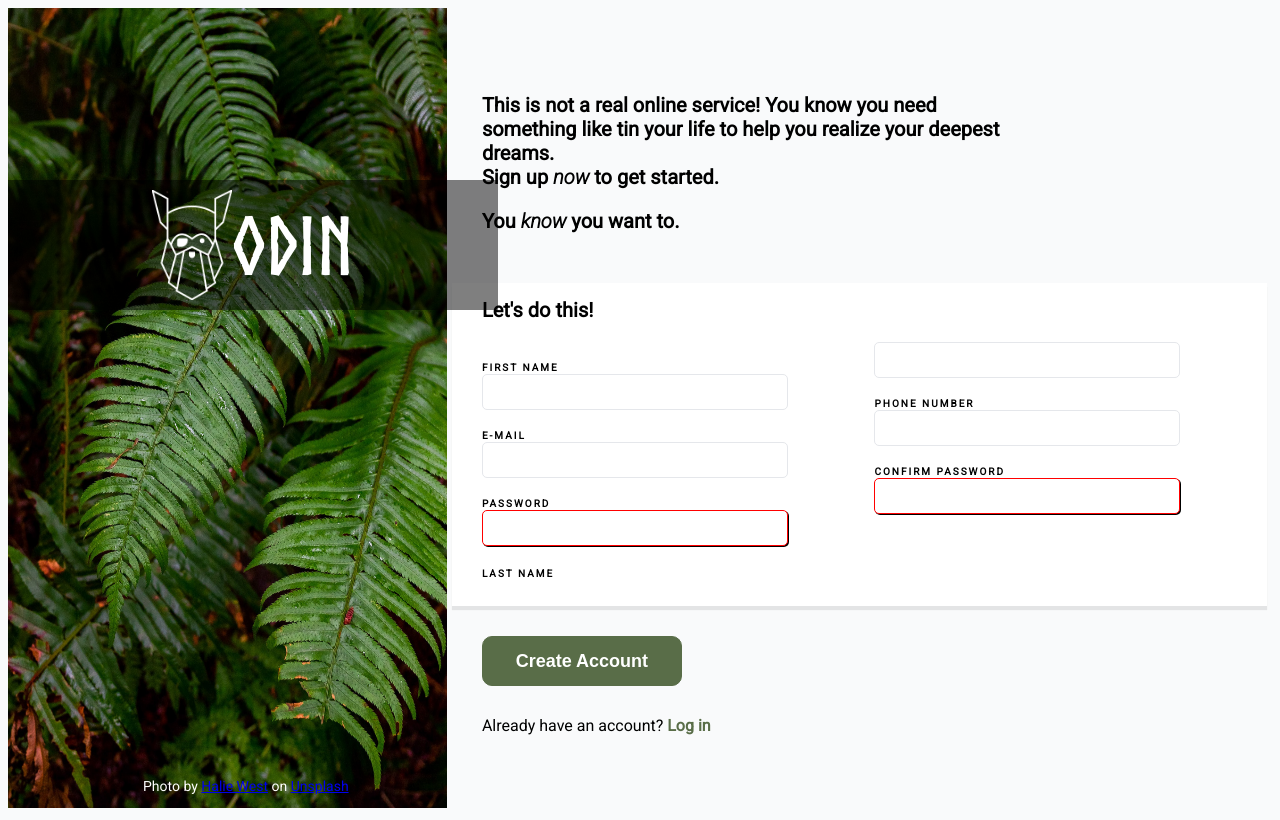
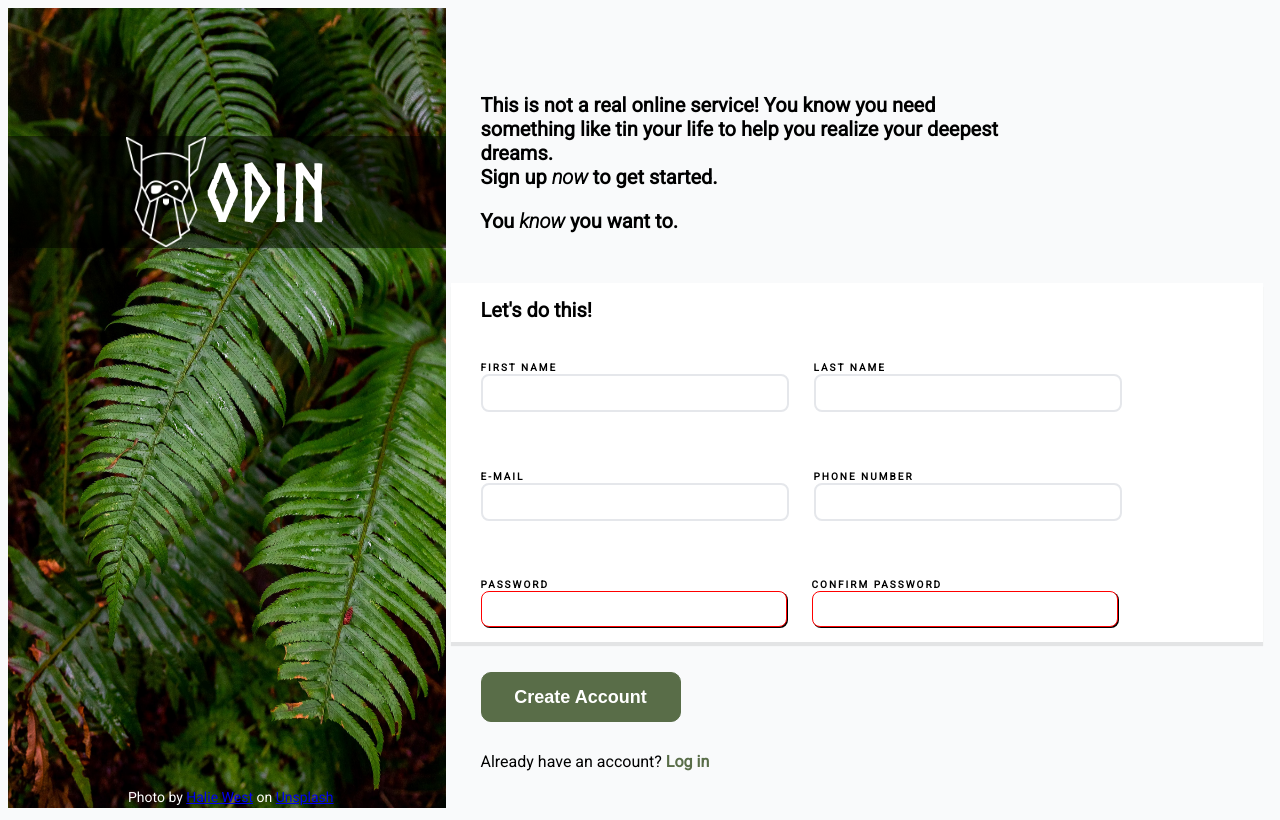
Before and after one commit to CharPet/Sign-up-Form, a plain HTML site: page index.html in a window 1280 px wide. Drawn offline with Linux system fonts and the light colour scheme.

Commit message:
Fixed transparent overlay, figcaption and flexbox for inputs
cccef

```diff
--- a/index.html
+++ b/index.html
@@ -12,67 +12,61 @@
 </head>
 <body>
     <aside class="left">
-        <figure>
-
+        <div class="image-container">
             <img src="images/halie-west-25xggax4bSA-unsplash.jpg" alt="Greenary">
-
-            <figcaption>
-                Photo by
-                <a href="https://haliewestphotography.com/">Halie West</a> on
-                <a href="https://unsplash.com/@haliewestphoto">Unsplash</a>
-            </figcaption>
-
-        </figure>
-
             <div class="black-background">
                 <img src="logos/odin-lined.png" alt="logo" class="logo-pic">
                 <p class="logo-text">ODIN</p>
             </div>
-
+            <figcaption>
+                <p>
+                    Photo by <a href="https://haliewestphotography.com/">Halie West</a> on
+                    <a href="https://unsplash.com/@haliewestphoto">Unsplash</a>
+                </p>
+            </figcaption>
+        </figure>
     </aside>
-
     <main class="right">
         <div >
             <p>This is not a real online service! You know you need something like tin your life
                 to help you realize your deepest dreams.<br>Sign up <em>now</em> to get started.</p>
-
             <p>You <em>know</em> you want to.</p>
         </div>
-
         <form action="submit" method="post" id="form">
-
             <p>Let's do this!</p>
-
             <div class="form-inputs">
+                <div style="order: 1;">
                     <label for="fname">First name</label>
                     <input type="text" id="fname" name="fname" required pattern="^[a-zA-Z][a-zA-Z0-9-_\.]{1,20}$">
-
+                </div>
+                <div style="order: 3;">
                     <label for="email">E-mail</label>
                     <input type="email" id="email" name="email" required>
-
+                </div>
+                <div style="order: 5;">
                     <label for="pwd">Password</label>
                     <input type="password" id="pwd" name="pwd" class="error" required pattern="^(?=.*\d)(?=.*[a-z])(?=.*[A-Z])(?!.*\s).*$">
-                <div id="error-message"></div>
-
+                </div>
+                <div style="order: 2;">
                     <label for="lname">Last name</label>
                     <input type="text" id="lname" name="lname" required pattern="^[a-zA-Z][a-zA-Z0-9-_\.]{1,20}$">
-
+                </div>
+                <div style="order: 4;">
                     <label for="pnumber">Phone number</label>
                     <input type="tel" id="pnumber" name="pnumber" required pattern="[\+]\d{2}[\(]\d{2}[\)]\d{4}[\-]\d{4}">
-
+                </div>
+                <div style="order: 6;">
                     <label for="pwdc">Confirm Password</label>
                     <input type="password" id="pwdc" name="pwdc" class="error" required pattern="^(?=.*\d)(?=.*[a-z])(?=.*[A-Z])(?!.*\s).*$">
+                    <div id="error-message"></div>
+                </div>
             </div>
         </form>
-
         <div>
             <button type="submit" class="btn pressed">Create Account</button>
-
             <small>Already have an account? <a href="">Log in</a></small>
         </div>
-
     </main>
-
     <script src="script.js" defer></script>
 </body>
 </html>
--- a/styles.css
+++ b/styles.css
@@ -15,6 +15,8 @@ html {
 body {
     display: flex;
     background-color: #f9fafb;
+    width: calc(100vw - 20px);
+    height: calc(100vh - 20px);
 }
 
 .right div p {
@@ -45,11 +47,10 @@ body {
     margin: 1.25rem 0;
     background-color: white;
     box-shadow: 0 0.25rem 0.0625rem #e3e4e5;
-    outline: red;
 }
 
 form p {
-    height: 33%;
+
     font-size: 1.25rem;
     font-weight: bold;
     padding-top: 0.9375rem;
@@ -57,26 +58,34 @@ form p {
 }
 
 .form-inputs {
-    height: 33vh;
     display: flex;
-    flex-direction: column;
     flex-wrap: wrap;
+    gap: 25px;
     margin-left: 1.875rem;
     text-transform: uppercase;
     font-size: 0.625rem;
     font-weight: bold;
     letter-spacing: 0.125rem;
+    /* outline: 1px solid red; */
+    height: 18.75rem;
+    width: 43.75rem;
 }
 
 input {
     display: block;
-    border: 0.0625rem solid #e5e7eb;
-    border-radius: 0.3125rem;
-    width: 18.75rem;
-    height: 2rem;
+    border: 2px solid #e5e7eb;
+    border-radius: 8px;
+    width: 300px;
+    height: 32px;
 }
 
 input:focus {
+    outline: none;
+    border: 0.1rem solid #2c5ada;
+    box-shadow: 0.0625rem 0.0625rem black;
+}
+
+.error:valid {
     outline: none;
     border: 0.1rem solid #2c5ada;
     box-shadow: 0.0625rem 0.0625rem black;
@@ -131,19 +140,21 @@ img {
     height: 100vh;
 }
 
-figure {
-    padding: 0;
-    margin: 0;
+.image-container {
+  position: relative;
+  height: 100vh;
+  overflow: hidden;
 }
 
 figcaption {
-    margin: 0 auto;
+    position: absolute;
+    text-align: center;
+    bottom: -2rem;
+    left: -1rem;
+    width: 100%;
     color: white;
     font-size: 0.875rem;
-    margin-left: 8.125rem;
-    padding: 0.3125rem;
-    position: absolute;
-    bottom: 0;
+    padding: 1.25rem;
 }
 
 figcaption a:visited {
@@ -151,17 +162,16 @@ figcaption a:visited {
 }
 
 .black-background {
-    width: 30.625rem;
-    height: 8.125rem;
+    width: 100%;
+    height: 7rem;
     background-color: rgba(0, 0, 0, 0.5);
     display: flex;
-    flex-wrap: wrap;
     justify-content: center;
     align-items: center;
     align-content: center;
     position: absolute;
-    top: 0;
-    margin-top: 11.25rem;
+    top: 8rem;
+    left: 0;
 }
 
 .logo-text {
```
Also changed, not shown: 1 other file. Lines whose indentation alone changed are shown as unchanged.
